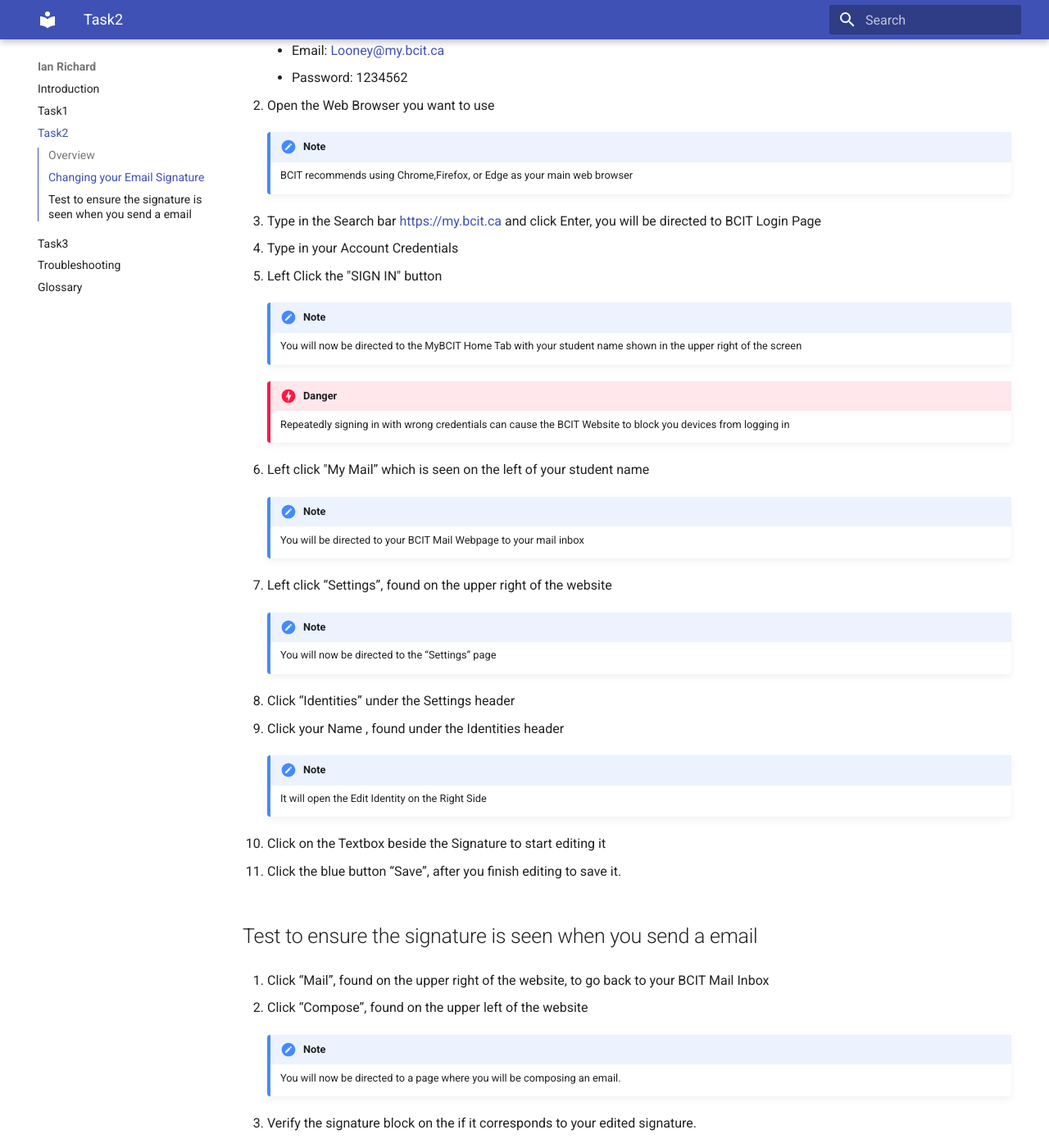
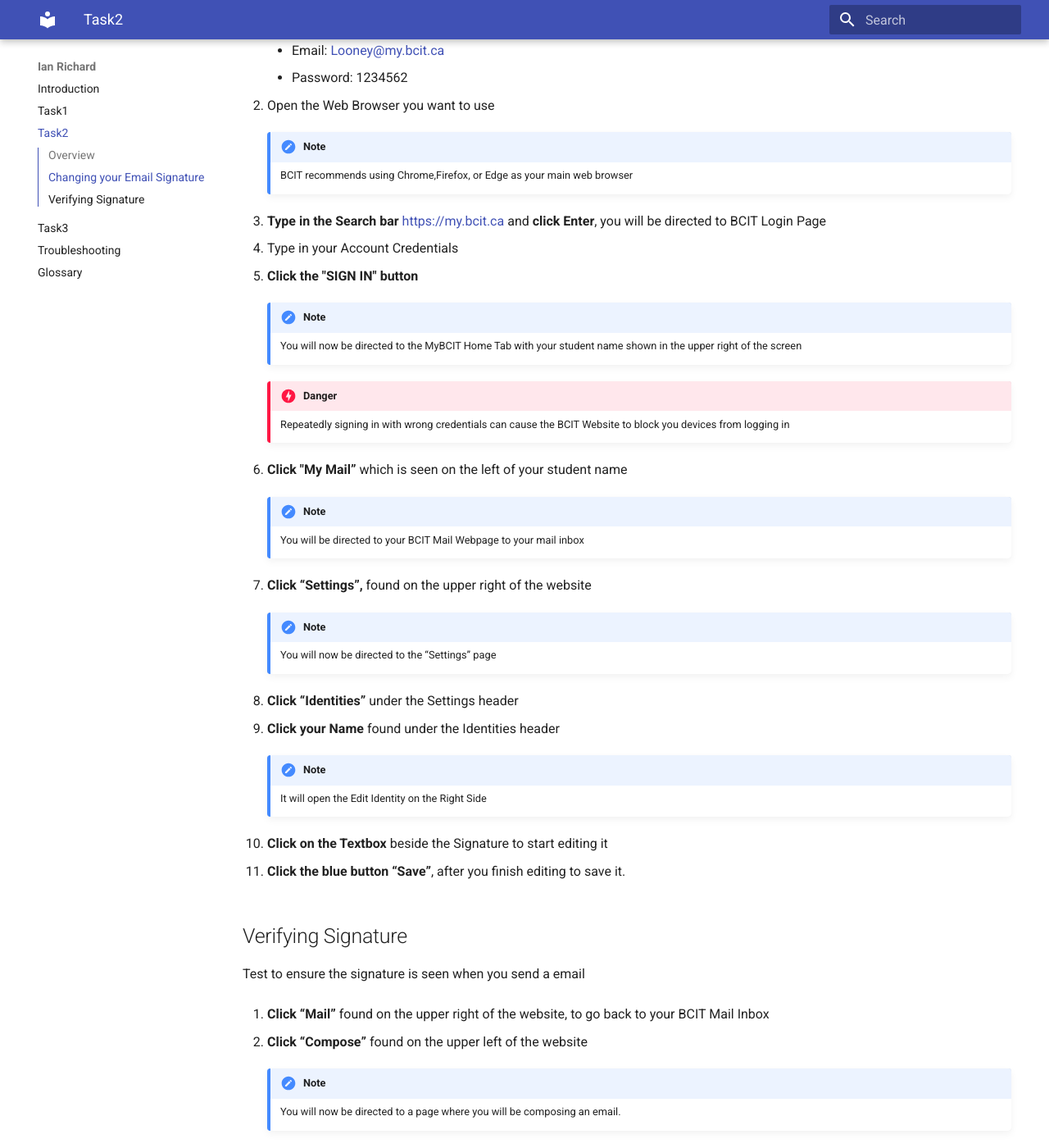
Before and after one commit to beingaturtle/beingaturtle.github.io, an MkDocs documentation site: the page built from docs/task2.md, in a window 1280 px wide and 1400 px high, scrolled down 417 px. Shown: the whole window at 82% size. Built offline with MkDocs 1.6.1 and Material for MkDocs 9.7.7, drawn with Linux system fonts in a browser that asks for light colours.

Commit message:
Change user action words to bold

```diff
--- a/docs/task2.md
+++ b/docs/task2.md
@@ -7,22 +7,22 @@ By the end of this section emails you have sent using the BCIT email will have t
 
 1. Ensure you have a BCIT Account <br>
     Example:
-    - Email: <Looney@my.bcit.ca>
-    - Password: 1234562
+       - Email: <Looney@my.bcit.ca>
+       - Password: 1234562
 
 2. Open the Web Browser you want to use
 
     !!! Note
         BCIT recommends using Chrome,Firefox, or Edge as your main web browser
 
-3. Type in the Search bar <https://my.bcit.ca> and click Enter, you will be directed to BCIT Login Page
+3. **Type in the Search bar** <https://my.bcit.ca> and **click Enter**, you will be directed to BCIT Login Page
 
 4. Type in your Account Credentials
     <!-- Email: <rmaceda1@mybcit.ca>
     Password: 123456789
     // Maybe we can remove this -->
 
-5. Left Click the "SIGN IN" button
+5. **Click the "SIGN IN" button**
 
     !!! Note
         You will now be directed to the MyBCIT Home Tab with your student name shown in the upper right of the screen
@@ -30,35 +30,37 @@ By the end of this section emails you have sent using the BCIT email will have t
     !!! Danger
         Repeatedly signing in with wrong credentials can cause the BCIT Website to block you devices from logging in
 
-6. Left click "My Mail” which is seen on the left of your student name
+6. **Click "My Mail”** which is seen on the left of your student name
 
     !!! Note
         You will be directed to your BCIT Mail Webpage to your mail inbox
 
-7. Left click “Settings”, found on the upper right of the website
+7. **Click “Settings”,** found on the upper right of the website
 
     !!! Note
         You will now be directed to the “Settings” page
 
-8. Click “Identities” under the Settings header
+8. **Click “Identities”** under the Settings header
 
-9. Click your Name , found under the Identities header
+9. **Click your Name** found under the Identities header
 
     !!! Note
         It will open the Edit Identity on the Right Side
 
-10. Click on the Textbox beside the Signature to start editing it
+10. **Click on the Textbox** beside the Signature to start editing it
 
-11. Click the blue button “Save”, after you finish editing to save it.
+11. **Click the blue button “Save”**, after you finish editing to save it.
 
     <!-- !!! Note
         Do not leave the page if you want to follow the test below if you done it right. WE MIGHT want to remove this-->
 
-## Test to ensure the signature is seen when you send a email
+## Verifying Signature
 
-12. Click “Mail”, found on the upper right of the website, to go back to your BCIT Mail Inbox
+Test to ensure the signature is seen when you send a email
 
-13. Click “Compose”, found on the upper left of the website
+12. **Click “Mail”** found on the upper right of the website, to go back to your BCIT Mail Inbox
+
+13. **Click “Compose”** found on the upper left of the website
 
     !!! Note
         You will now be directed to a page where you will be composing an email.
```
